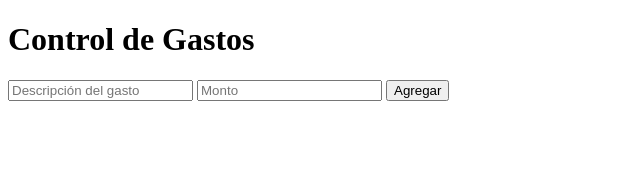
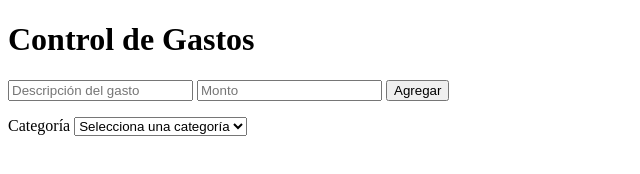
Before and after one commit to mtz747770-sys/Practica-III, a plain HTML site: page Index.html in a window 1280 px wide. Shown: the whole page, without its empty margins (0-640 px from the left). Drawn offline with Linux system fonts and the light colour scheme.

Commit message:
Agregar categorías para clasificar los gastos registrados

```diff
--- a/Index.html
+++ b/Index.html
@@ -20,6 +20,21 @@
     <ul id="expense-list"></ul>
   </div>
 
+  <div class="campo">
+    <label for="categoria">Categoría</label>
+
+    <select id="categoria" required>
+        <option value="">Selecciona una categoría</option>
+        <option value="Alimentación">Alimentación</option>
+        <option value="Transporte">Transporte</option>
+        <option value="Entretenimiento">Entretenimiento</option>
+        <option value="Servicios">Servicios</option>
+        <option value="Educación">Educación</option>
+        <option value="Salud">Salud</option>
+        <option value="Otros">Otros</option>
+    </select>
+</div>
+
   <script src="script.js"></script>
 </body>
 </html>
--- a/Script.js
+++ b/Script.js
@@ -5,19 +5,24 @@ const form = document.getElementById('expense-form');
 const descInput = document.getElementById('expense-desc');
 const amountInput = document.getElementById('expense-amount');
 const list = document.getElementById('expense-list');
+const categoriaInput = document.getElementById('categoria');
 
 form.addEventListener('submit', (e) => {
   e.preventDefault();
 
   const descripcion = descInput.value.trim();
   const monto = parseFloat(amountInput.value);
+  const categoria = categoriaInput.value;
 
-  if (!descripcion || isNaN(monto) || monto <= 0) return;
+  if (!descripcion || isNaN(monto) || monto <= 0 || categoria === '') {
+    return;
+  }
 
   const gasto = {
     id: Date.now(),
     descripcion,
-    monto
+    monto,
+    categoria
   };
 
   gastos.push(gasto);
@@ -29,7 +34,10 @@ form.addEventListener('submit', (e) => {
 
 function renderGasto(gasto) {
   const item = document.createElement('li');
+
   item.dataset.id = gasto.id;
-  item.textContent = `${gasto.descripcion} - $${gasto.monto.toFixed(2)}`;
+  item.textContent =
+    `${gasto.descripcion} - $${gasto.monto.toFixed(2)} - ${gasto.categoria}`;
+
   list.appendChild(item);
 }
```
